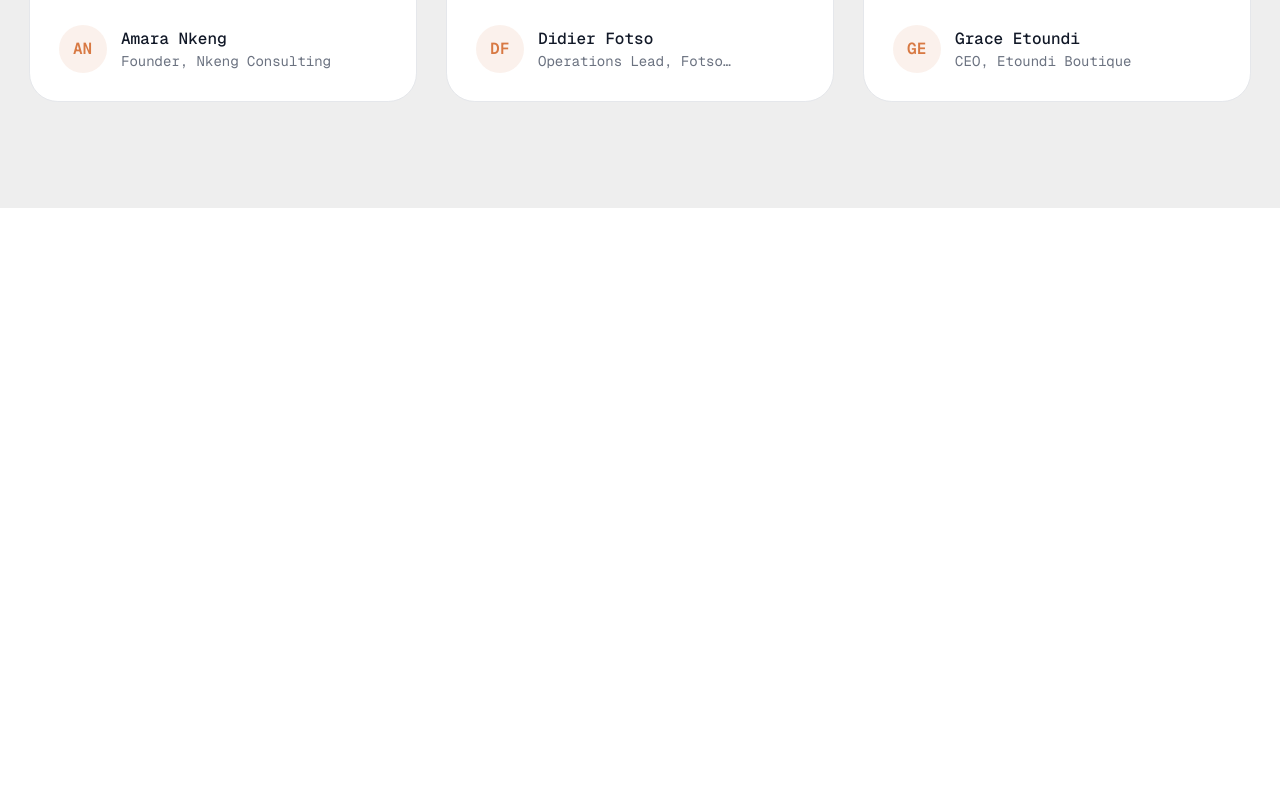
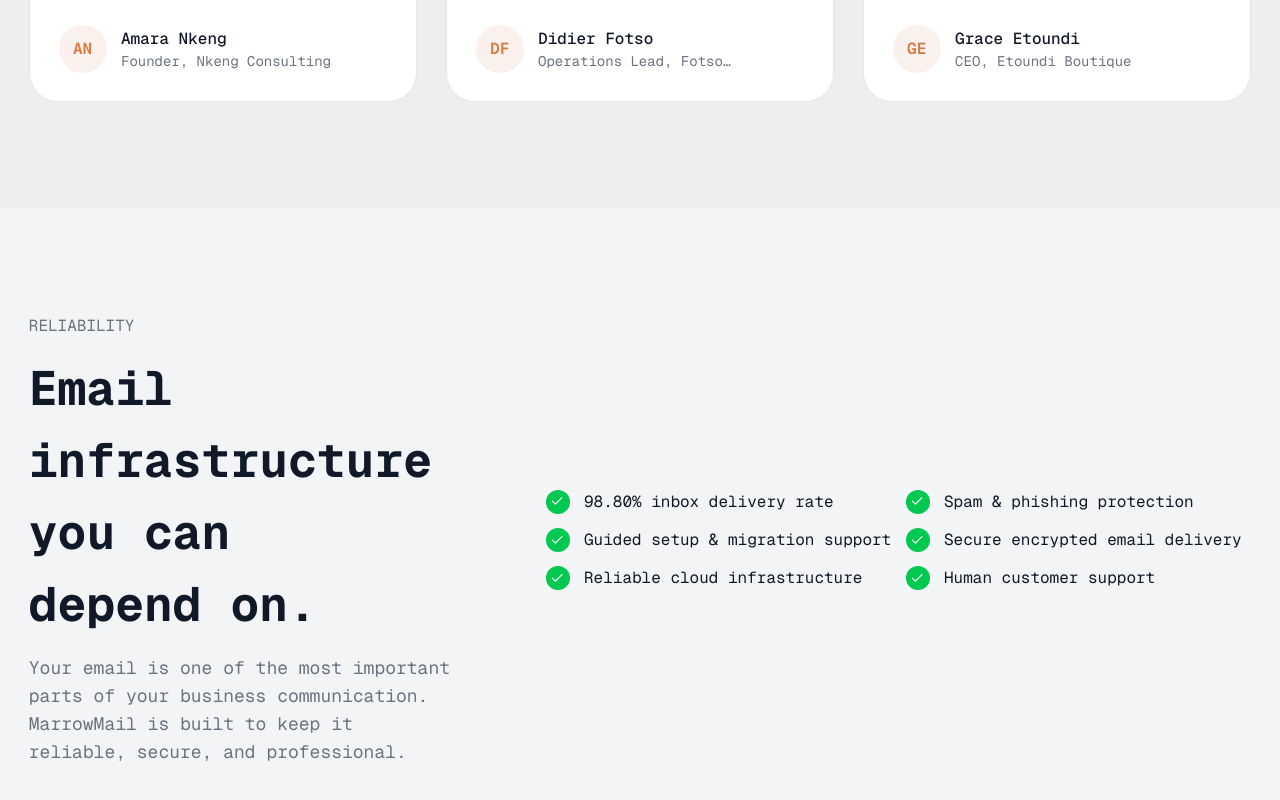
Before and after one commit to jeansamist/web.marrowmail, a Next.js app: page /en in a window 1280 px wide. Shown: the part 5157-5957 px from the top of the page. Before the commit the page ends 5365 px from the top, so only its background shows below. Built offline with nearby package versions, Linux system fonts and the light colour scheme.

Commit message:
feat: add reliability section to emphasize email infrastructure dependability

```diff
--- a/app/[locale]/page.tsx
+++ b/app/[locale]/page.tsx
@@ -583,6 +583,40 @@ export default function page() {
           </div>
         </div>
       </div>
+      <div className="py-22 bg-muted">
+        <div className="container px-6 mx-auto">
+          <div className="lg:flex items-center justify-between gap-12">
+            <div className="space-y-3 max-w-md">
+              <div className="text-muted-foreground">RELIABILITY</div>
+              <div className="text-5xl leading-normal font-bold text-balance">
+                Email infrastructure you can depend on.
+              </div>
+              <div className="text-muted-foreground text-lg text-balance">
+                Your email is one of the most important parts of your business
+                communication. MarrowMail is built to keep it reliable, secure,
+                and professional.
+              </div>
+            </div>
+            <div className="grid sm:grid-cols-2 gap-3 mt-6 lg:mt-0">
+              {[
+                "98.80% inbox delivery rate",
+                "Spam & phishing protection",
+                "Guided setup & migration support",
+                "Secure encrypted email delivery",
+                "Reliable cloud infrastructure",
+                "Human customer support",
+              ].map((item) => (
+                <div key={item} className="flex items-center gap-3">
+                  <span className="w-5 h-5 rounded-full bg-green-500 text-white flex items-center justify-center shrink-0">
+                    <Check className="w-3 h-3" />
+                  </span>
+                  <span className="text-foreground">{item}</span>
+                </div>
+              ))}
+            </div>
+          </div>
+        </div>
+      </div>
     </div>
   );
 }
```
